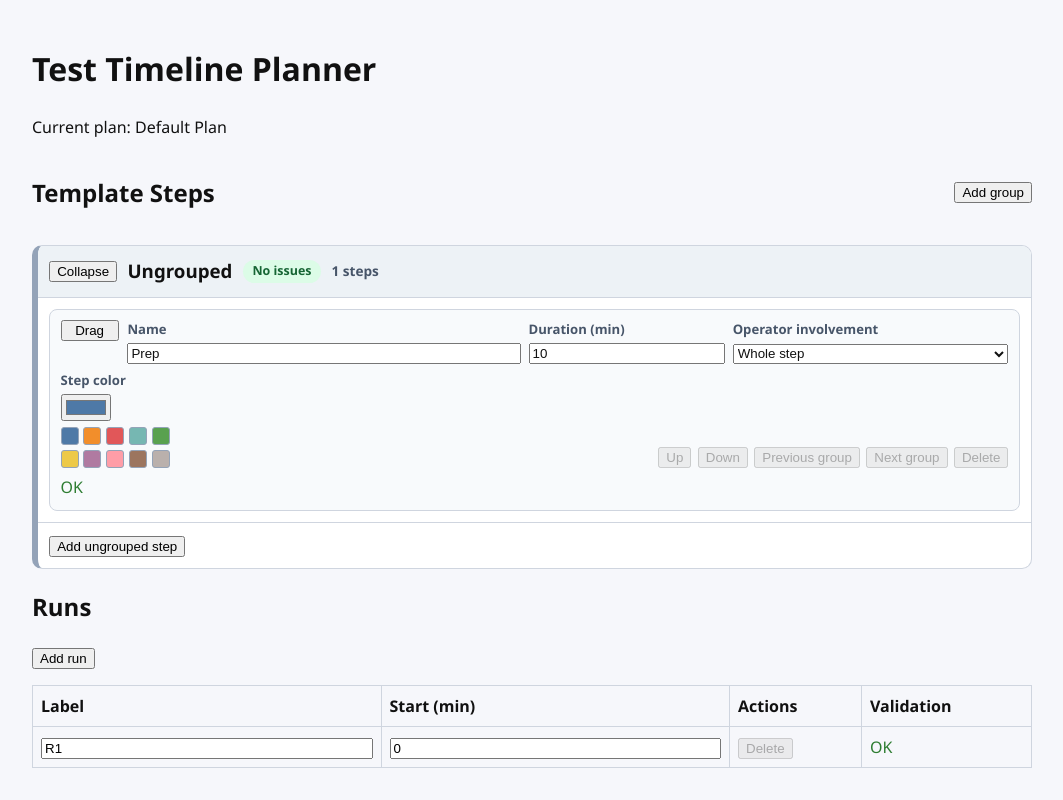
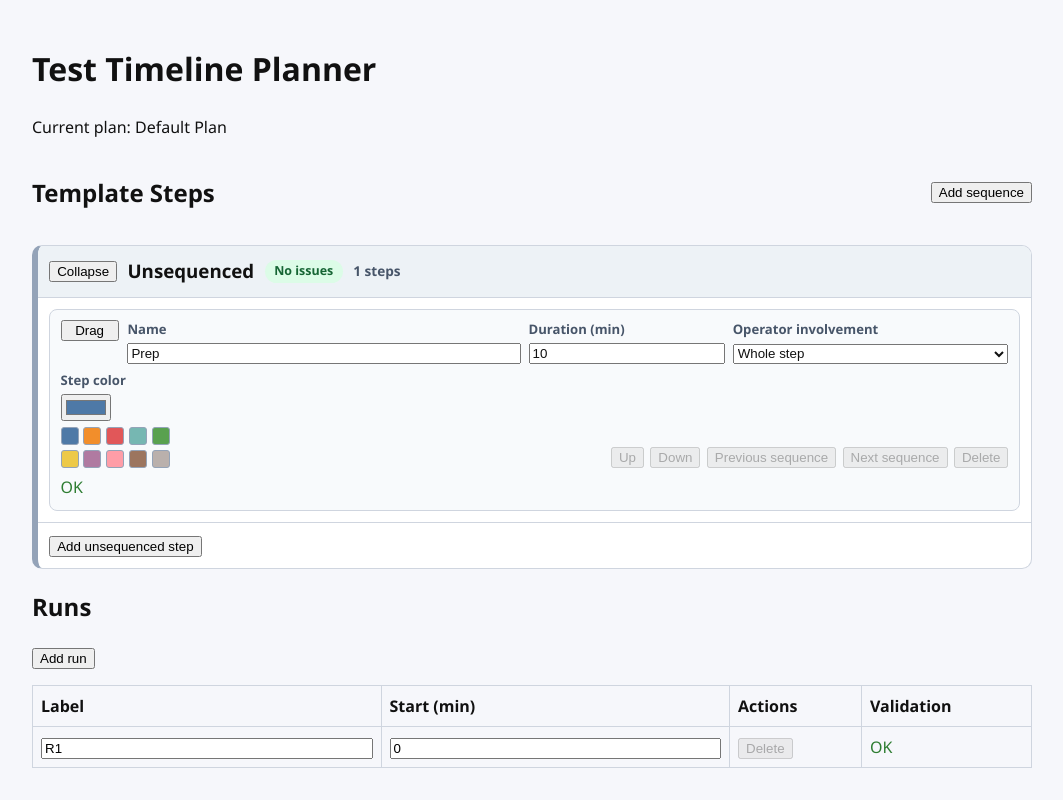
Before and after one commit to alpacfer/roboplanner, a React (Vite) app: page / in a window 1280 px wide. Shown: the top 800 px of the page, without its empty margins (108-1171 px from the left). Built offline with nearby package versions, Linux system fonts and the light colour scheme.

Commit message:
feat: rename group terminology to sequence in TemplateEditor and related components

```diff
--- a/src/ui/template/TemplateEditor.tsx
+++ b/src/ui/template/TemplateEditor.tsx
@@ -185,7 +185,7 @@ function StepItem({
       <div className="template-step-lower">
         {isGrouped ? (
           <div className="inherited-color-note">
-            <small>Step color is inherited from the group.</small>
+            <small>Step color is inherited from the sequence.</small>
           </div>
         ) : (
           <div className="step-color-cell">
@@ -241,20 +241,20 @@ function StepItem({
             Down
           </button>
           <button
-            aria-label={`Move step ${stepIndex + 1} to previous group`}
+            aria-label={`Move step ${stepIndex + 1} to previous sequence`}
             disabled={!canMoveToPreviousGroup}
             type="button"
             onClick={() => onMoveAcrossGroups(step.id, -1)}
           >
-            Previous group
+            Previous sequence
           </button>
           <button
-            aria-label={`Move step ${stepIndex + 1} to next group`}
+            aria-label={`Move step ${stepIndex + 1} to next sequence`}
             disabled={!canMoveToNextGroup}
             type="button"
             onClick={() => onMoveAcrossGroups(step.id, 1)}
           >
-            Next group
+            Next sequence
           </button>
           <button
             aria-label={`Delete step ${stepIndex + 1}`}
@@ -391,7 +391,7 @@ function TemplateEditor({ steps, stepGroups, onChange }: TemplateEditorProps) {
       ...stepGroups,
       {
         id: nextStepGroupId(stepGroups),
-        name: `Group ${stepGroups.length + 1}`,
+        name: `Sequence ${stepGroups.length + 1}`,
         color: DEFAULT_STEP_COLOR,
       },
     ]);
@@ -480,7 +480,7 @@ function TemplateEditor({ steps, stepGroups, onChange }: TemplateEditorProps) {
       <div className="template-editor-header">
         <h2>Template Steps</h2>
         <button type="button" onClick={addGroup}>
-          Add group
+          Add sequence
         </button>
       </div>
       <DndContext
@@ -513,32 +513,32 @@ function TemplateEditor({ steps, stepGroups, onChange }: TemplateEditorProps) {
               >
                 <div className="template-group-header">
                   <button
-                    aria-label={`${collapsed ? "Expand" : "Collapse"} group ${group.name}`}
+                    aria-label={`${collapsed ? "Expand" : "Collapse"} sequence ${group.name}`}
                     type="button"
                     onClick={() => setCollapsedGroups((current) => ({ ...current, [key]: !collapsed }))}
                   >
                     {collapsed ? "Expand" : "Collapse"}
                   </button>
                   <label className="field-row">
-                    <span>Group name</span>
+                    <span>Sequence name</span>
                     <input
-                      aria-label={`Group name ${groupIndex + 1}`}
+                      aria-label={`Sequence name ${groupIndex + 1}`}
                       type="text"
                       value={group.name}
                       onChange={(event) => updateGroup(groupIndex, { ...group, name: event.target.value })}
                     />
                   </label>
                   <div className="field-row group-color-field">
-                    <span>Group color</span>
+                    <span>Sequence color</span>
                     <div className="group-color-controls">
                       <input
-                        aria-label={`Group color ${groupIndex + 1}`}
+                        aria-label={`Sequence color ${groupIndex + 1}`}
                         type="color"
                         value={groupColor}
                         onChange={(event) => updateGroup(groupIndex, { ...group, color: event.target.value })}
                       />
                       <button
-                        aria-label={`Reset group color ${groupIndex + 1} to default`}
+                        aria-label={`Reset sequence color ${groupIndex + 1} to default`}
                         type="button"
                         onClick={() =>
                           updateGroup(groupIndex, {
@@ -554,7 +554,7 @@ function TemplateEditor({ steps, stepGroups, onChange }: TemplateEditorProps) {
                       {STEP_COLOR_PRESETS.map((presetColor) => (
                         <button
                           key={presetColor}
-                          aria-label={`Group preset ${groupIndex + 1} ${presetColor}`}
+                          aria-label={`Sequence preset ${groupIndex + 1} ${presetColor}`}
                           className="color-preset-button"
                           style={{ backgroundColor: presetColor }}
                           type="button"
@@ -567,8 +567,8 @@ function TemplateEditor({ steps, stepGroups, onChange }: TemplateEditorProps) {
                     {errorCount > 0 ? `${errorCount} issues` : "No issues"}
                   </span>
                   <span className="group-count-label">{groupSteps.length} steps</span>
-                  <button aria-label={`Delete group ${groupIndex + 1}`} type="button" onClick={() => deleteGroup(group.id)}>
-                    Delete group
+                  <button aria-label={`Delete sequence ${groupIndex + 1}`} type="button" onClick={() => deleteGroup(group.id)}>
+                    Delete sequence
                   </button>
                 </div>
                 {!collapsed ? (
@@ -593,7 +593,7 @@ function TemplateEditor({ steps, stepGroups, onChange }: TemplateEditorProps) {
                         />
                       ))}
                     </SortableContext>
-                    {groupSteps.length === 0 ? <p className="group-empty-state">No steps in this group yet. Add one below.</p> : null}
+                    {groupSteps.length === 0 ? <p className="group-empty-state">No steps in this sequence yet. Add one below.</p> : null}
                   </StepCardDropZone>
                 ) : null}
                 <div className="group-footer-actions">
@@ -617,13 +617,13 @@ function TemplateEditor({ steps, stepGroups, onChange }: TemplateEditorProps) {
               <article className="template-group-card ungrouped-card" data-testid="template-ungrouped-card">
                 <div className="template-group-header">
                   <button
-                    aria-label={`${collapsed ? "Expand" : "Collapse"} group Ungrouped`}
+                    aria-label={`${collapsed ? "Expand" : "Collapse"} sequence Unsequenced`}
                     type="button"
                     onClick={() => setCollapsedGroups((current) => ({ ...current, [UNGROUPED_KEY]: !collapsed }))}
                   >
                     {collapsed ? "Expand" : "Collapse"}
                   </button>
-                  <h3>Ungrouped</h3>
+                  <h3>Unsequenced</h3>
                   <span className={`group-error-pill ${ungroupedErrorCount > 0 ? "has-errors" : ""}`}>
                     {ungroupedErrorCount > 0 ? `${ungroupedErrorCount} issues` : "No issues"}
                   </span>
@@ -652,13 +652,13 @@ function TemplateEditor({ steps, stepGroups, onChange }: TemplateEditorProps) {
                       ))}
                     </SortableContext>
                     {ungroupedSteps.length === 0 ? (
-                      <p className="group-empty-state">No ungrouped steps. Move one here or create a new step.</p>
+                      <p className="group-empty-state">No unsequenced steps. Move one here or create a new step.</p>
                     ) : null}
                   </StepCardDropZone>
                 ) : null}
                 <div className="group-footer-actions">
                   <button type="button" onClick={() => addStep(UNGROUPED_KEY)}>
-                    Add ungrouped step
+                    Add unsequenced step
                   </button>
                 </div>
               </article>
--- a/src/ui/timeline/TimelineSvg.tsx
+++ b/src/ui/timeline/TimelineSvg.tsx
@@ -477,7 +477,7 @@ function TimelineSvg({
               <div className="tooltip-row">
                 <span className="tooltip-key">Group:</span>
                 <span className="tooltip-value">
-                  {tooltip.segment.stepId ? (stepGroupNamesByStepId[tooltip.segment.stepId] ?? "Ungrouped") : "N/A"}
+                  {tooltip.segment.stepId ? (stepGroupNamesByStepId[tooltip.segment.stepId] ?? "Unsequenced") : "N/A"}
                 </span>
               </div>
             </>
```
Also changed, not shown: 2 other files (tests, documents, lock files or other folders).
